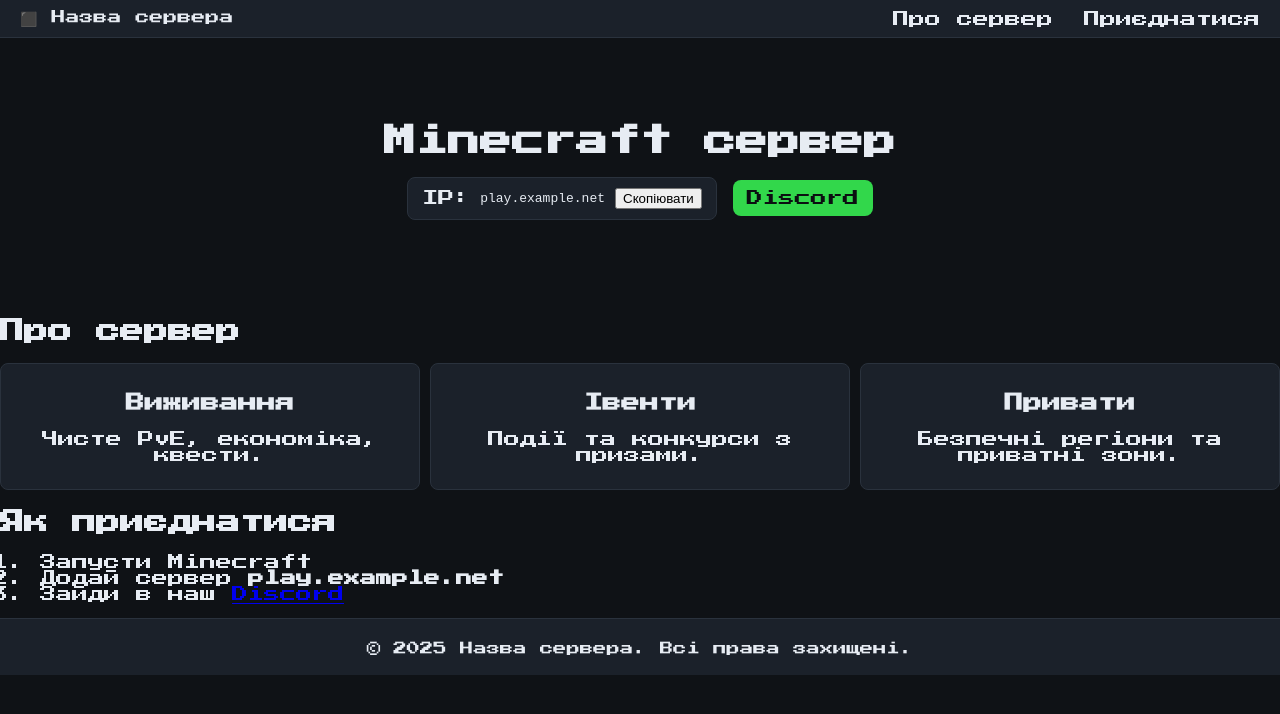
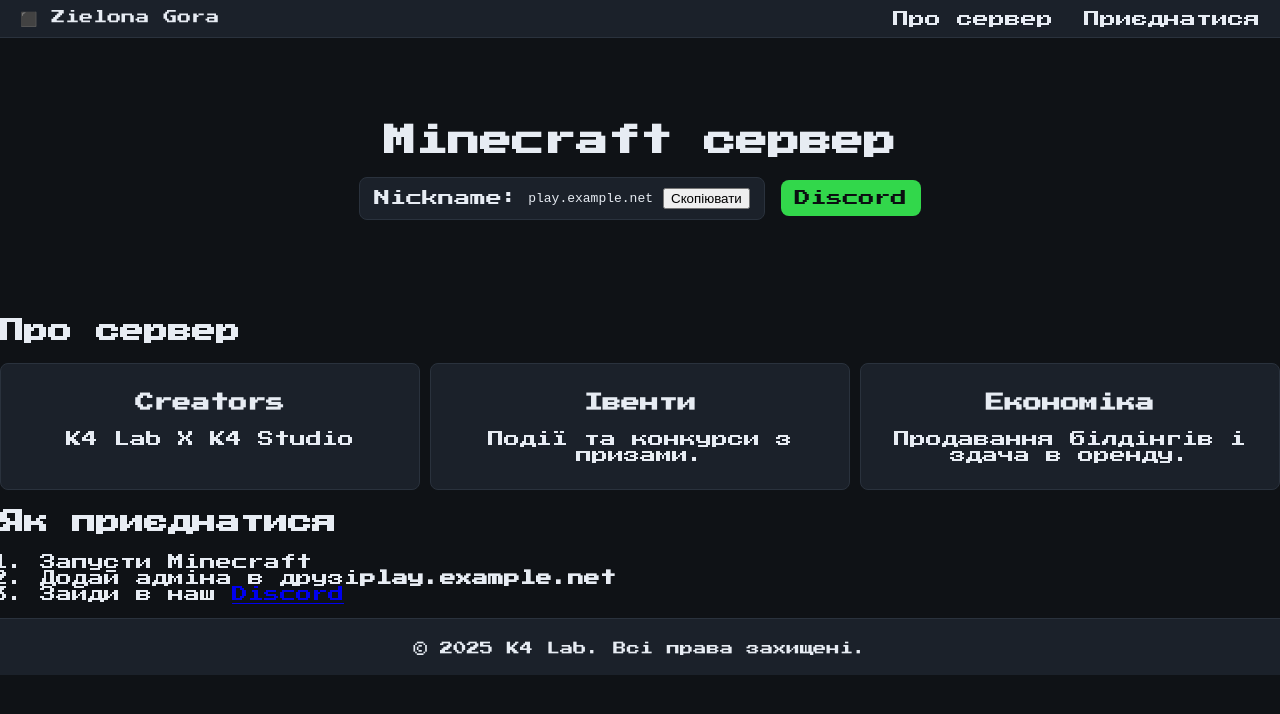
Before and after one commit to k4studio/mcserver, a plain HTML site: page index.html in a window 1280 px wide. Drawn offline with Linux system fonts and the light colour scheme.

Commit message:
Update index.html
bug Fix and other

```diff
--- a/index.html
+++ b/index.html
@@ -3,13 +3,13 @@
 <head>
   <meta charset="utf-8" />
   <meta name="viewport" content="width=device-width, initial-scale=1" />
-  <title>Minecraft сервер — Назва сервера</title>
+  <title>K4Lab — ZielonaGora</title>
   <link rel="stylesheet" href="assets/css/style.css" />
   <link href="https://fonts.googleapis.com/css2?family=Press+Start+2P&display=swap" rel="stylesheet">
 </head>
 <body>
   <header>
-    <div class="logo">⬛ Назва сервера</div>
+    <div class="logo">⬛ Zielona Gora</div>
     <nav>
       <a href="#about">Про сервер</a>
       <a href="#join">Приєднатися</a>
@@ -20,7 +20,7 @@
     <section class="hero">
       <h1>Minecraft сервер</h1>
       <div class="ip-box">
-        <span>IP:</span> <code id="server-ip">play.example.net</code>
+        <span>Nickname:</span> <code id="server-ip"></code>
         <button id="copy-ip">Скопіювати</button>
       </div>
       <a href="https://discord.gg/yourinvite" class="btn">Discord</a>
@@ -30,16 +30,16 @@
       <h2>Про сервер</h2>
       <div class="features">
         <div class="feature">
-          <h3>Виживання</h3>
-          <p>Чисте PvE, економіка, квести.</p>
+          <h3>Creators</h3>
+          <p>K4 Lab X K4 Studio</p>
         </div>
         <div class="feature">
           <h3>Івенти</h3>
           <p>Події та конкурси з призами.</p>
         </div>
         <div class="feature">
-          <h3>Привати</h3>
-          <p>Безпечні регіони та приватні зони.</p>
+          <h3>Економіка</h3>
+          <p>Продавання білдінгів і здача в оренду.</p>
         </div>
       </div>
     </section>
@@ -48,14 +48,14 @@
       <h2>Як приєднатися</h2>
       <ol>
         <li>Запусти Minecraft</li>
-        <li>Додай сервер <strong><span id="server-ip-inline">play.example.net</span></strong></li>
-        <li>Зайди в наш <a href="https://discord.gg/yourinvite">Discord</a></li>
+        <li>Додай адміна в друзі<strong><span id="server-ip-inline"></span></strong></li>
+        <li>Зайди в наш <a href="https://discord.gg/3T8Dj4tCEj">Discord</a></li>
       </ol>
     </section>
   </main>
 
   <footer>
-    <small>© <span id="year"></span> Назва сервера. Всі права захищені.</small>
+    <small>© <span id="year"></span> K4 Lab. Всі права захищені.</small>
   </footer>
 
   <script src="assets/js/main.js"></script>
```
